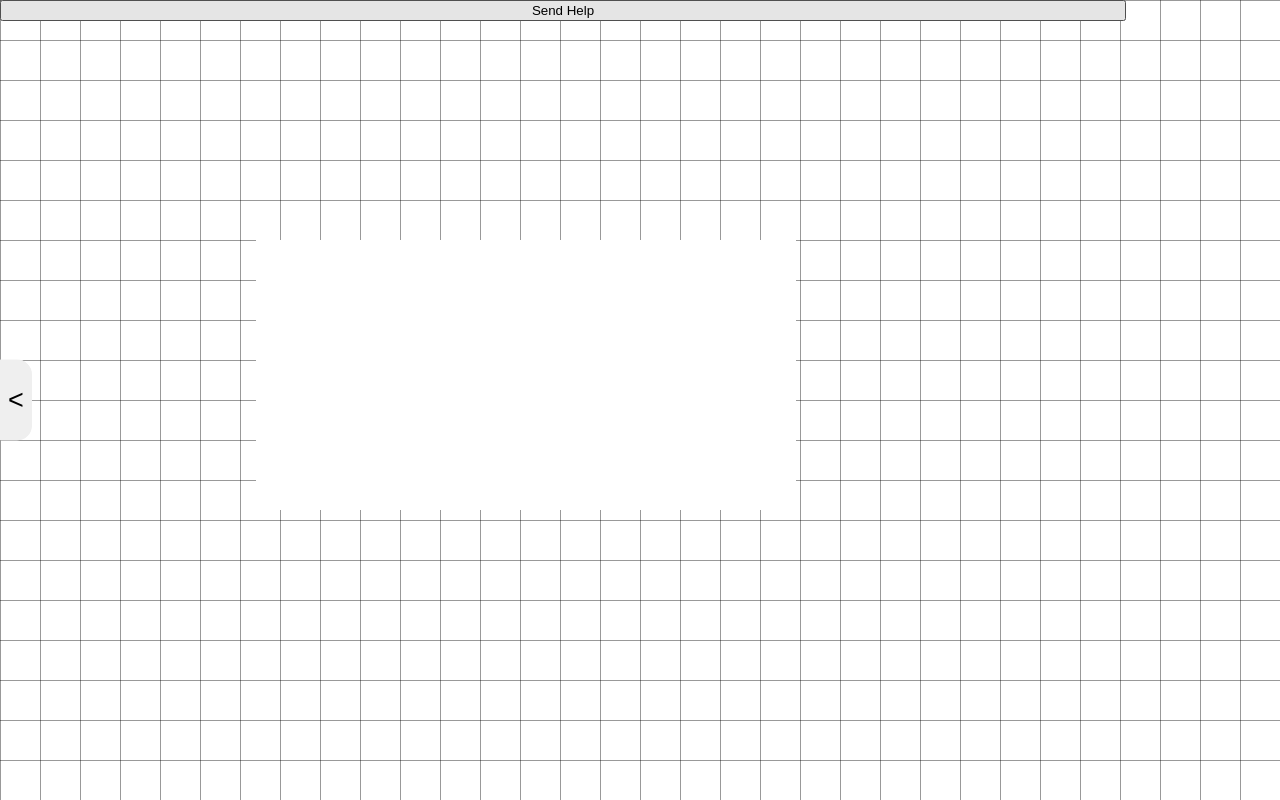
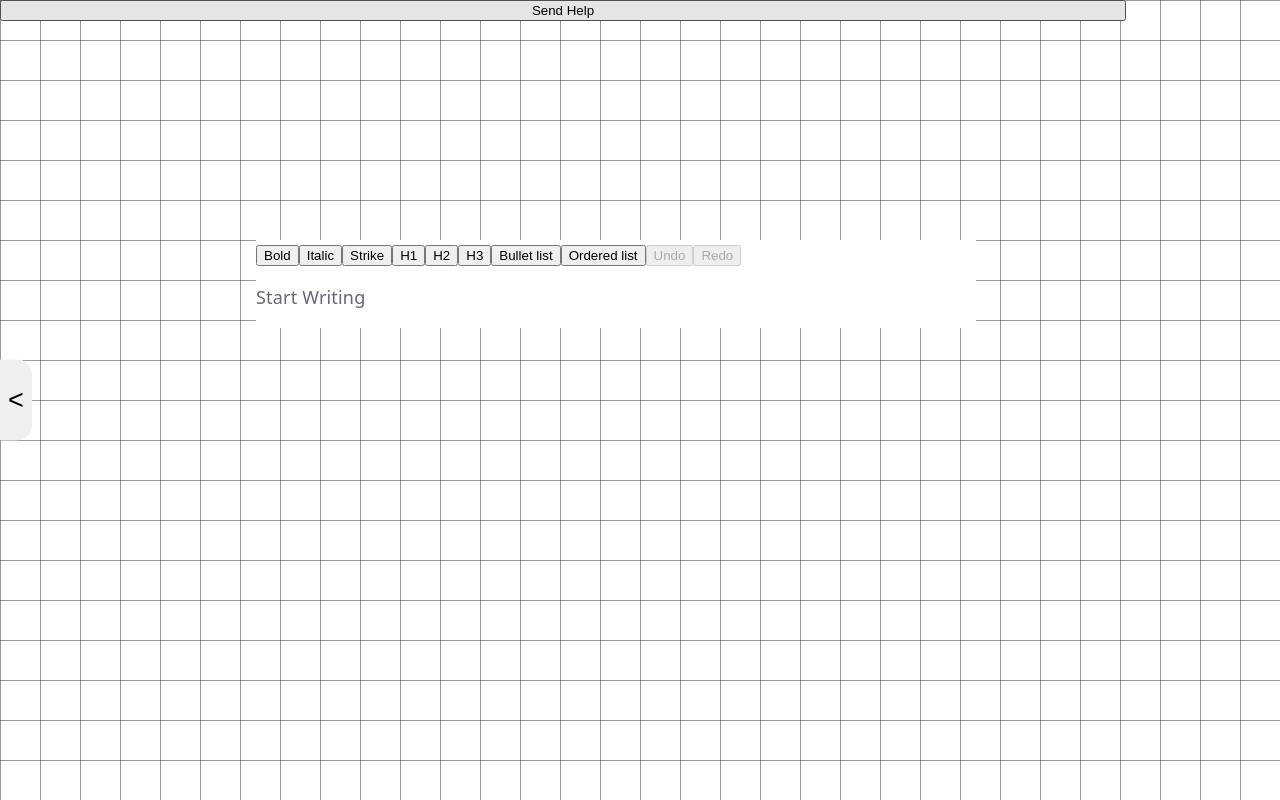
Before and after one commit to DayneTe/Node-Test, a React (Vite) app in the folder client/Notes/: page / in a window 1280 px wide. Shown: the top 800 px of the page. Built offline with nearby package versions, Linux system fonts and the light colour scheme.

Commit message:
add editor

```diff
--- a/client/Notes/src/App.css
+++ b/client/Notes/src/App.css
@@ -120,12 +120,13 @@
 
 .TestNote {
   position: absolute;
-  width: 30em;
-  height: 15em;
+  width: 40em;
+  height: auto;
   background-color: white;
   border: 3px black;
   margin-left: auto;
   margin-right: auto;
   top: 30%;
-  left: 20%
+  left: 20%;
+  overflow-y: auto;
 }
--- a/client/Notes/src/App.tsx
+++ b/client/Notes/src/App.tsx
@@ -1,5 +1,6 @@
 import { useState } from "react";
 import "./App.css";
+import Editor from "./components/editor";
 
 type HelloResponse = { message: string };
 
@@ -45,7 +46,7 @@ function App() {
         {message && <p>{message.message}</p>}
         <button onClick={() => hello()}>Send Help</button>
 
-         <div className="TestNote" />
+         <div className="TestNote"><Editor /></div>
       </section>
     </>
   );
--- /dev/null
+++ b/client/Notes/src/components/editor.tsx
@@ -0,0 +1,23 @@
+"use client"
+
+import { Tiptap, useEditor } from '@tiptap/react'
+import StarterKit from '@tiptap/starter-kit'
+import { MenuBar } from './menuBar'
+
+function Editor() {
+    const editor = useEditor({
+        extensions: [StarterKit],
+        content: '<p>Start Writing</p>',
+    })
+
+    if (!editor) return null
+
+    return (
+        <Tiptap editor={editor}>
+            <MenuBar editor={editor} />
+            <Tiptap.Content />
+        </Tiptap>
+    )
+}
+
+export default Editor
--- /dev/null
+++ b/client/Notes/src/components/menuBar.tsx
@@ -0,0 +1,81 @@
+import type { Editor } from '@tiptap/core'
+import { useEditorState } from '@tiptap/react'
+import React from 'react'
+
+import { menuBarStateSelector } from './menuBarState.tsx'
+
+export const MenuBar = ({ editor }: { editor: Editor | null }) => {
+    const editorState = useEditorState({
+        editor,
+        selector: menuBarStateSelector,
+    })
+
+    if (!editor) {
+        return null
+    }
+
+    return (
+        <div className="control-group">
+            <div className="button-group">
+                <button
+                    onClick={() => editor.chain().focus().toggleBold().run()}
+                    disabled={!editorState.canBold}
+                    className={editorState.isBold ? 'is-active' : ''}
+                >
+                    Bold
+                </button>
+                <button
+                    onClick={() => editor.chain().focus().toggleItalic().run()}
+                    disabled={!editorState.canItalic}
+                    className={editorState.isItalic ? 'is-active' : ''}
+                >
+                    Italic
+                </button>
+                <button
+                    onClick={() => editor.chain().focus().toggleStrike().run()}
+                    disabled={!editorState.canStrike}
+                    className={editorState.isStrike ? 'is-active' : ''}
+                >
+                    Strike
+                </button>
+                <button
+                    onClick={() => editor.chain().focus().toggleHeading({ level: 1 }).run()}
+                    className={editorState.isHeading1 ? 'is-active' : ''}
+                >
+                    H1
+                </button>
+                <button
+                    onClick={() => editor.chain().focus().toggleHeading({ level: 2 }).run()}
+                    className={editorState.isHeading2 ? 'is-active' : ''}
+                >
+                    H2
+                </button>
+                <button
+                    onClick={() => editor.chain().focus().toggleHeading({ level: 3 }).run()}
+                    className={editorState.isHeading3 ? 'is-active' : ''}
+                >
+                    H3
+                </button>
+
+                <button
+                    onClick={() => editor.chain().focus().toggleBulletList().run()}
+                    className={editorState.isBulletList ? 'is-active' : ''}
+                >
+                    Bullet list
+                </button>
+                <button
+                    onClick={() => editor.chain().focus().toggleOrderedList().run()}
+                    className={editorState.isOrderedList ? 'is-active' : ''}
+                >
+                    Ordered list
+                </button>
+                <button onClick={() => editor.chain().focus().undo().run()} disabled={!editorState.canUndo}>
+                    Undo
+                </button>
+                <button onClick={() => editor.chain().focus().redo().run()} disabled={!editorState.canRedo}>
+                    Redo
+                </button>
+            </div>
+        </div>
+    )
+}
--- /dev/null
+++ b/client/Notes/src/components/menuBarState.tsx
@@ -0,0 +1,42 @@
+import type { Editor } from '@tiptap/core'
+import type { EditorStateSnapshot } from '@tiptap/react'
+
+/**
+ * State selector for the MenuBar component.
+ * Extracts the relevant editor state for rendering menu buttons.
+ */
+export function menuBarStateSelector(ctx: EditorStateSnapshot<Editor>) {
+  return {
+    // Text formatting
+    isBold: ctx.editor.isActive('bold') ?? false,
+    canBold: ctx.editor.can().chain().toggleBold().run() ?? false,
+    isItalic: ctx.editor.isActive('italic') ?? false,
+    canItalic: ctx.editor.can().chain().toggleItalic().run() ?? false,
+    isStrike: ctx.editor.isActive('strike') ?? false,
+    canStrike: ctx.editor.can().chain().toggleStrike().run() ?? false,
+    isCode: ctx.editor.isActive('code') ?? false,
+    canCode: ctx.editor.can().chain().toggleCode().run() ?? false,
+    canClearMarks: ctx.editor.can().chain().unsetAllMarks().run() ?? false,
+
+    // Block types
+    isParagraph: ctx.editor.isActive('paragraph') ?? false,
+    isHeading1: ctx.editor.isActive('heading', { level: 1 }) ?? false,
+    isHeading2: ctx.editor.isActive('heading', { level: 2 }) ?? false,
+    isHeading3: ctx.editor.isActive('heading', { level: 3 }) ?? false,
+    isHeading4: ctx.editor.isActive('heading', { level: 4 }) ?? false,
+    isHeading5: ctx.editor.isActive('heading', { level: 5 }) ?? false,
+    isHeading6: ctx.editor.isActive('heading', { level: 6 }) ?? false,
+
+    // Lists and blocks
+    isBulletList: ctx.editor.isActive('bulletList') ?? false,
+    isOrderedList: ctx.editor.isActive('orderedList') ?? false,
+    isCodeBlock: ctx.editor.isActive('codeBlock') ?? false,
+    isBlockquote: ctx.editor.isActive('blockquote') ?? false,
+
+    // History
+    canUndo: ctx.editor.can().chain().undo().run() ?? false,
+    canRedo: ctx.editor.can().chain().redo().run() ?? false,
+  }
+}
+
+export type MenuBarState = ReturnType<typeof menuBarStateSelector>
```
